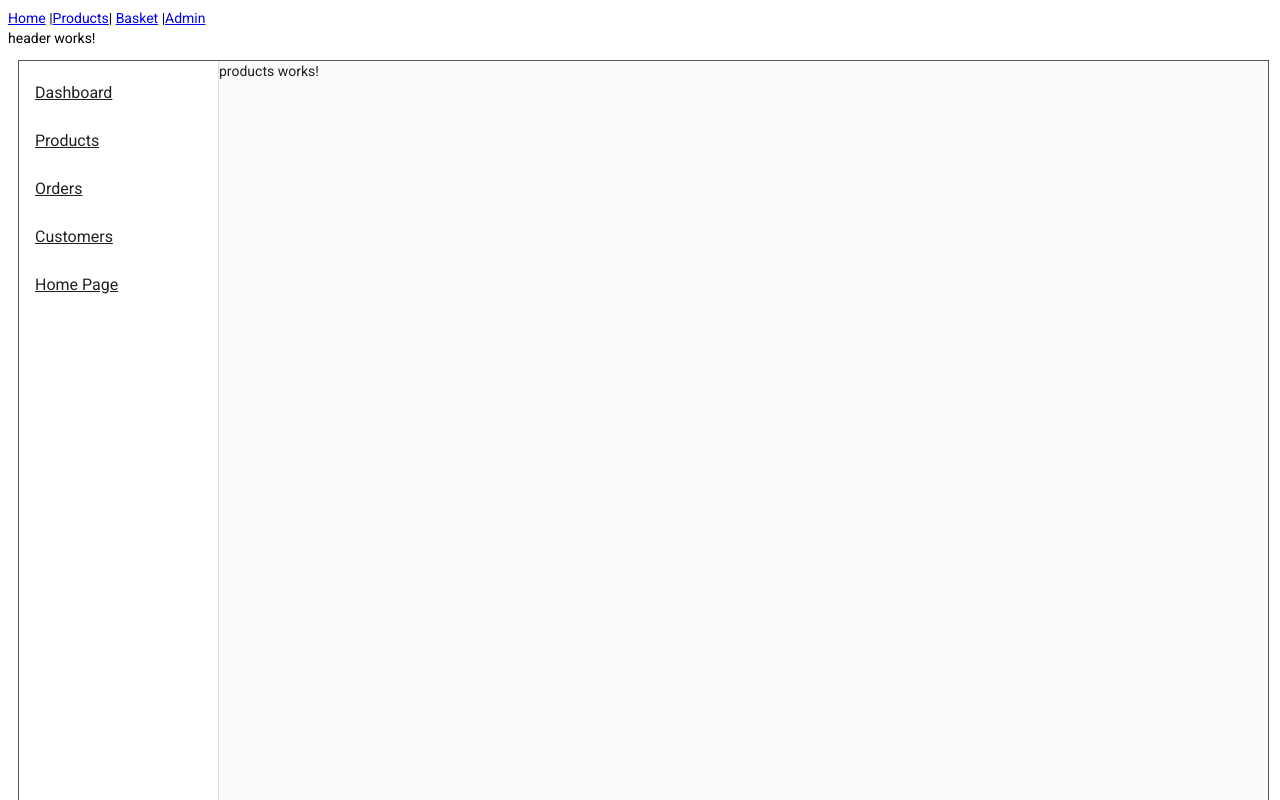
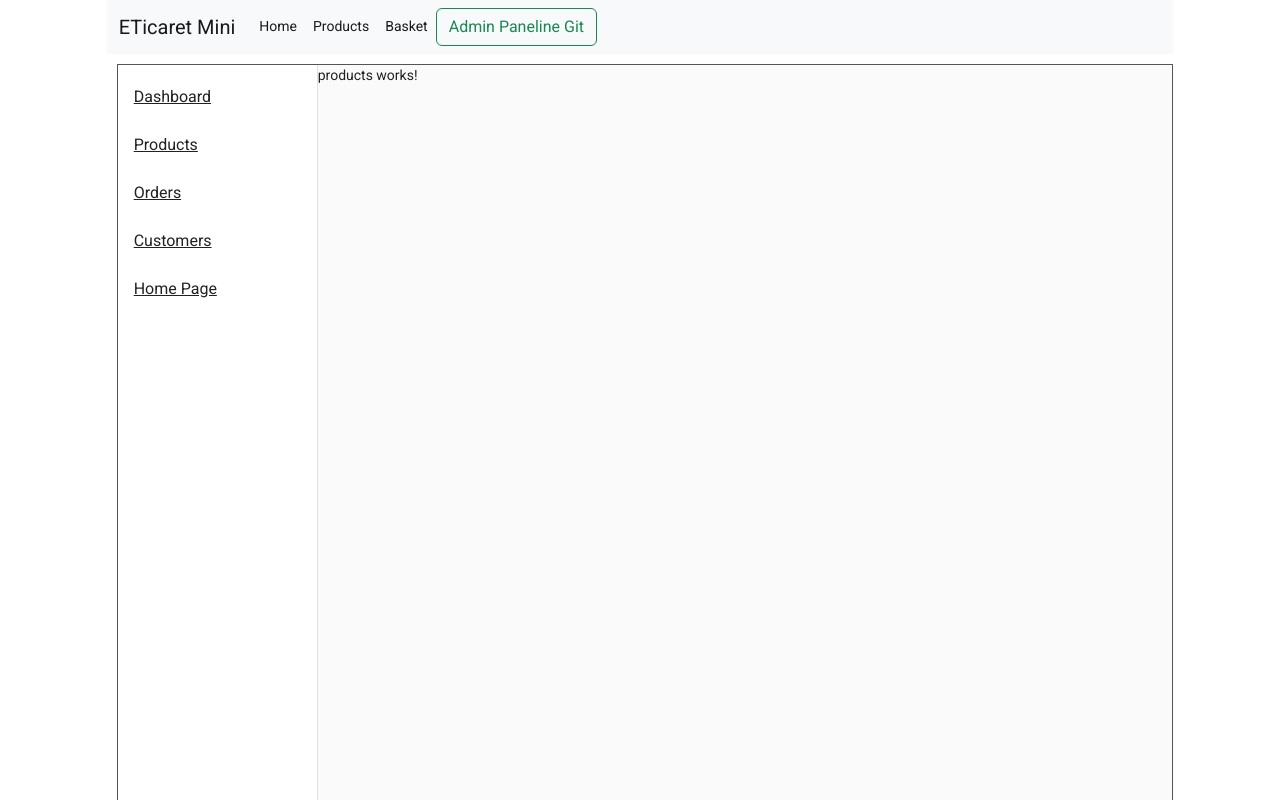
Before and after one commit to emreyuce90/ETicaretAPIClient, an Angular app: page /admin/products in a window 1280 px wide. Shown: the top 800 px of the page. Built offline with nearby package versions, Linux system fonts and the light colour scheme.

Commit message:
bootstrap and jquery added to project

```diff
--- a/angular.json
+++ b/angular.json
@@ -29,9 +29,13 @@
             ],
             "styles": [
               "./node_modules/@angular/material/prebuilt-themes/purple-green.css",
+              "node_modules/bootstrap/dist/css/bootstrap.min.css",
               "src/styles.scss"
             ],
-            "scripts": []
+            "scripts": [
+              "node_modules/bootstrap/dist/js/bootstrap.min.js",
+              "node_modules/jquery/dist/jquery.min.js"
+            ]
           },
           "configurations": {
             "production": {
--- a/package.json
+++ b/package.json
@@ -20,6 +20,8 @@
     "@angular/platform-browser": "^14.1.0",
     "@angular/platform-browser-dynamic": "^14.1.0",
     "@angular/router": "^14.1.0",
+    "bootstrap": "^5.2.1",
+    "jquery": "^3.6.1",
     "rxjs": "~7.5.0",
     "tslib": "^2.3.0",
     "zone.js": "~0.11.4"
--- a/src/app/admin/layout/layout.component.html
+++ b/src/app/admin/layout/layout.component.html
@@ -1,6 +1,5 @@
-<app-header></app-header>
+
 <mat-drawer-container class="admin-container">
     <mat-drawer mode="side" opened class="sidebar-extender"><app-sidebar></app-sidebar></mat-drawer>
     <mat-drawer-content><router-outlet></router-outlet></mat-drawer-content>
   </mat-drawer-container>
-  <app-footer></app-footer>
--- a/src/app/app.component.html
+++ b/src/app/app.component.html
@@ -1,3 +1,36 @@
-<a routerLink="">Home</a> |<a routerLink="products">Products</a>| <a routerLink="basket">Basket</a> |<a routerLink="admin">Admin</a>
+<div class="row">
+    <div class="container ">
 
-<router-outlet></router-outlet>
+        <div class="col-md-10 mx-auto">
+            <nav class="navbar navbar-expand-lg bg-light">
+                <div class="container-fluid">
+                    <a class="navbar-brand" href="#">ETicaret Mini</a>
+                    <button class="navbar-toggler" type="button" data-bs-toggle="collapse"
+                        data-bs-target="#navbarSupportedContent" aria-controls="navbarSupportedContent"
+                        aria-expanded="false" aria-label="Toggle navigation">
+                        <span class="navbar-toggler-icon"></span>
+                    </button>
+                    <div class="collapse navbar-collapse" id="navbarSupportedContent">
+                        <ul class="navbar-nav me-auto mb-2 mb-lg-0">
+                            <li class="nav-item">
+                                <a class="nav-link active" aria-current="page" routerLink="">Home</a>
+                            </li>
+                            <li class="nav-item">
+                                <a class="nav-link active" aria-current="page" routerLink="products">Products</a>
+                            </li>
+                            <li class="nav-item">
+                                <a class="nav-link active" aria-current="page" routerLink="basket">Basket</a>
+                            </li>
+                            <li><a class="btn btn-outline-success" type="submit" routerLink="admin">Admin Paneline
+                                    Git</a></li>
+                        </ul>
+                    </div>
+                </div>
+            </nav>
+        </div>
+        <div class="col-md-10 mx-auto">
+            <router-outlet></router-outlet>
+        </div>
+
+    </div>
+</div>
--- a/src/app/app.component.ts
+++ b/src/app/app.component.ts
@@ -1,4 +1,6 @@
 import { Component } from '@angular/core';
+
+declare var $:any;
 
 @Component({
   selector: 'app-root',
@@ -8,3 +10,7 @@ import { Component } from '@angular/core';
 export class AppComponent {
   title = 'ETicaretAPIClient';
 }
+
+$(document).ready(()=>{
+  alert('test')
+});
```
Also changed, not shown: 1 other file (tests, documents, lock files or other folders).
